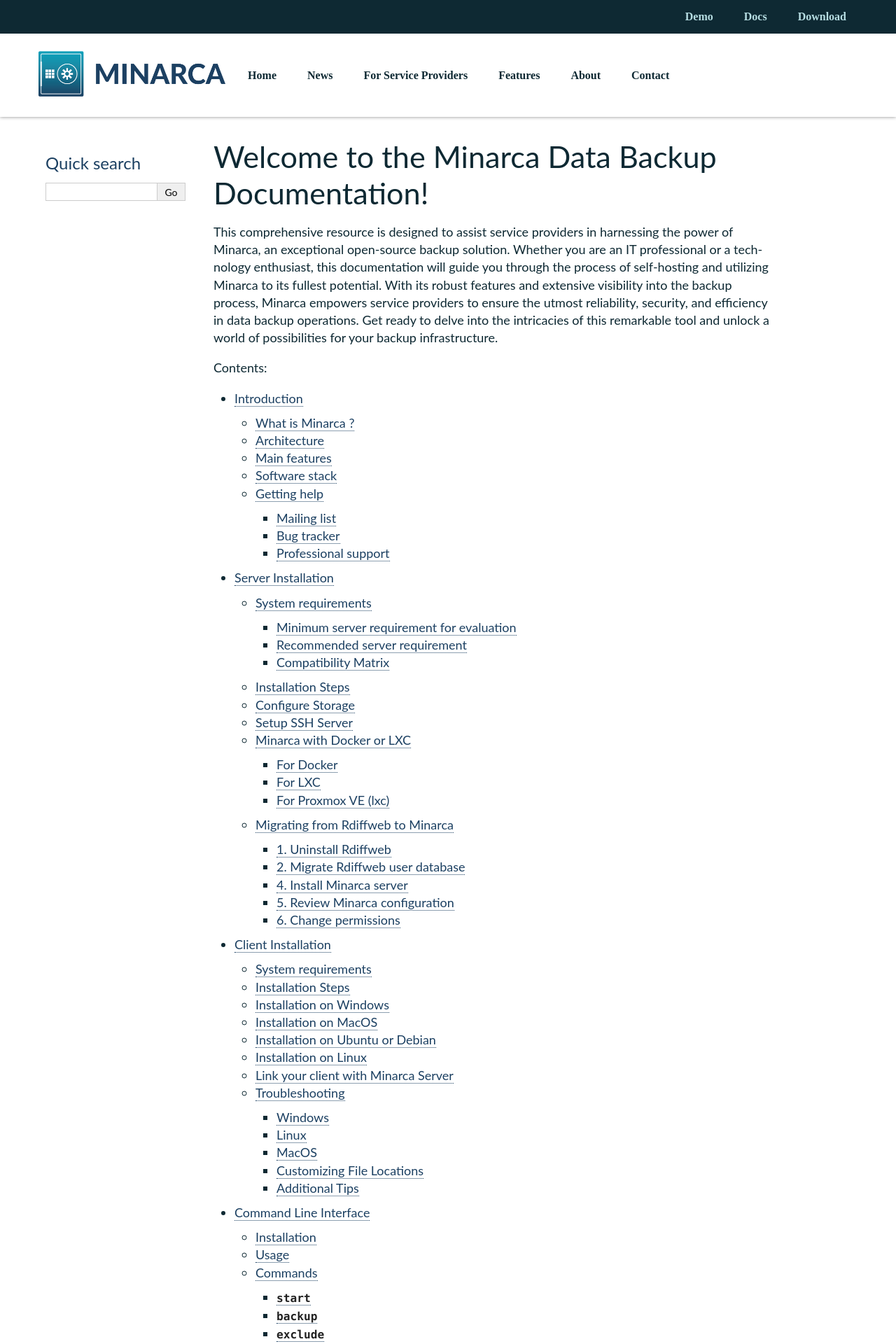
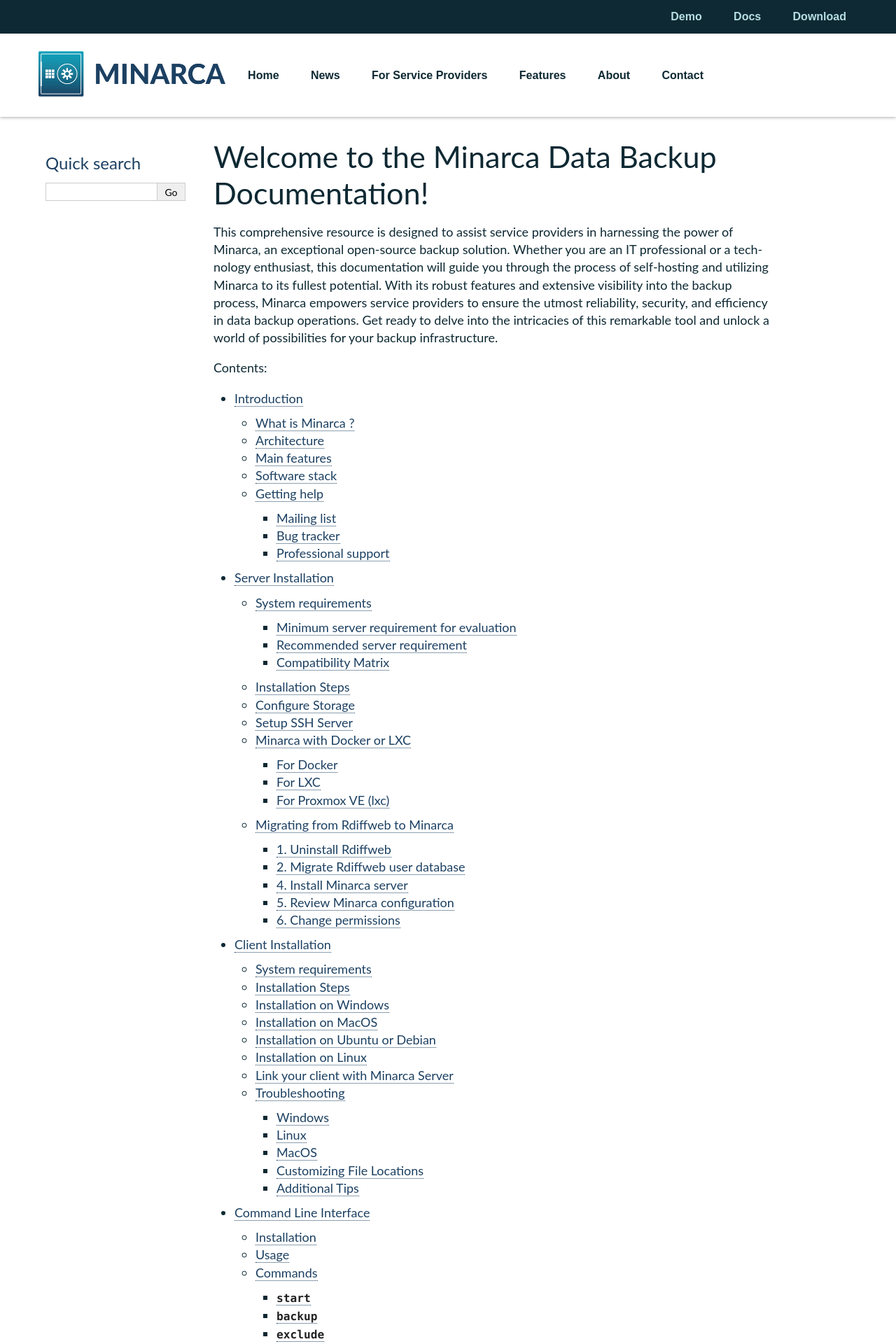
Before and after one commit to ikus060/minarca, a Sphinx documentation site: the page built from doc/index.rst, in a window 1280 px wide. Shown: the top 1920 px of the page at 70% size. Built offline with Sphinx 7.4.7, drawn with Linux system fonts in a browser that asks for light colours.

Commit message:
Fix font-family in docs

```diff
--- a/doc/_templates/layout.html
+++ b/doc/_templates/layout.html
@@ -2,7 +2,7 @@
 {%- block content %}
 <style>
     header {
-        font-family: 'Oxanium,sans-serif';
+        font-family: Oxanium, sans-serif;
         font-weight: bold;
         font-size: 16px;
     }
```
